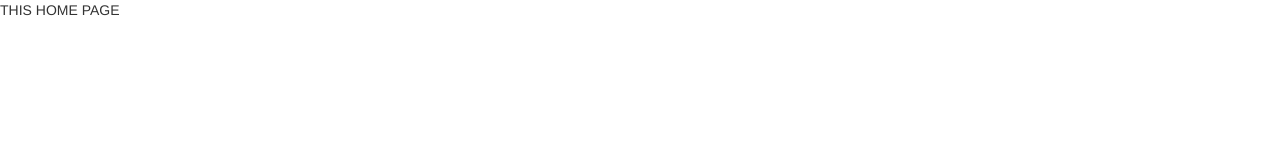
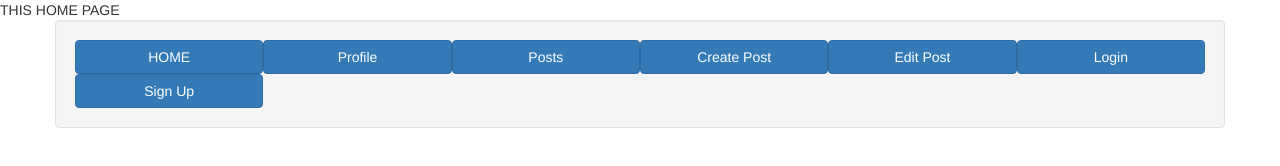
Before and after one commit to dfparra/mean_blog, a website: page public/html/index.html in a window 1280 px wide. Drawn offline with nearby package versions, Linux system fonts and the light colour scheme; some packages are replaced by stand-ins of ours; files that its build step writes are made by us from their sources; files whose address does not match are found by name.

Commit message:
basic navbar with links

```diff
--- a/public/html/views/home.html
+++ b/public/html/views/home.html
@@ -1 +1,15 @@
 {{message}}
+<div class="container">
+  <div class="navbar row well">
+    <a href="#/" class="col-md-2 btn btn-primary">HOME</a>
+    <a href="#/profile/:userId" class="col-md-2 btn btn-primary">Profile</a>
+    <a href="#/post/:postId" class="col-md-2 btn btn-primary">Posts</a>
+    <a href="#/create" class="col-md-2 btn btn-primary">Create Post</a>
+    <a href="#/edit/:postId" class="col-md-2 btn btn-primary">Edit Post</a>
+    <a href="#/login" class="col-md-2 btn btn-primary">Login</a>
+    <a href="#/signup" class="col-md-2 btn btn-primary">Sign Up</a>
+  </div>
+
+
+
+</div>
```
